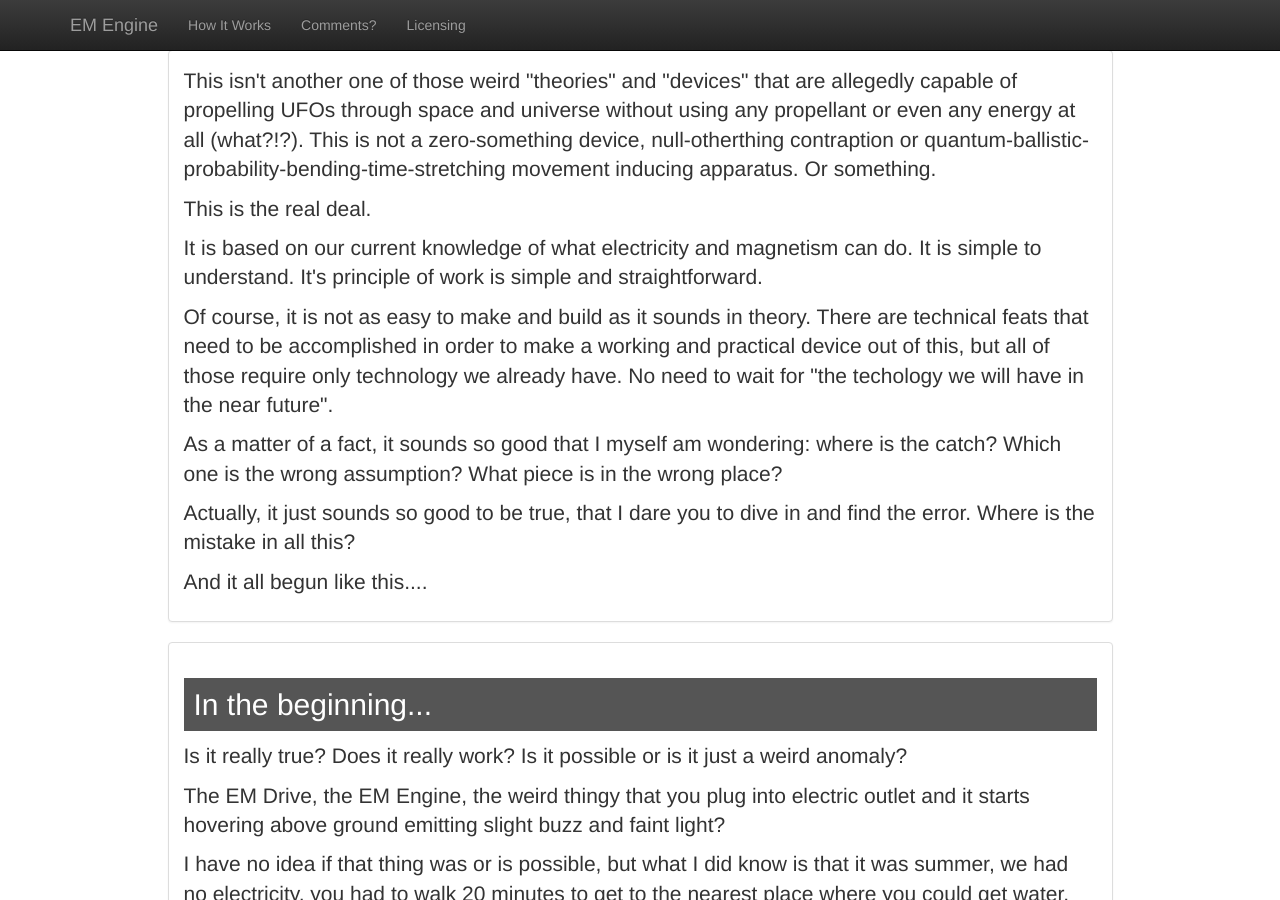
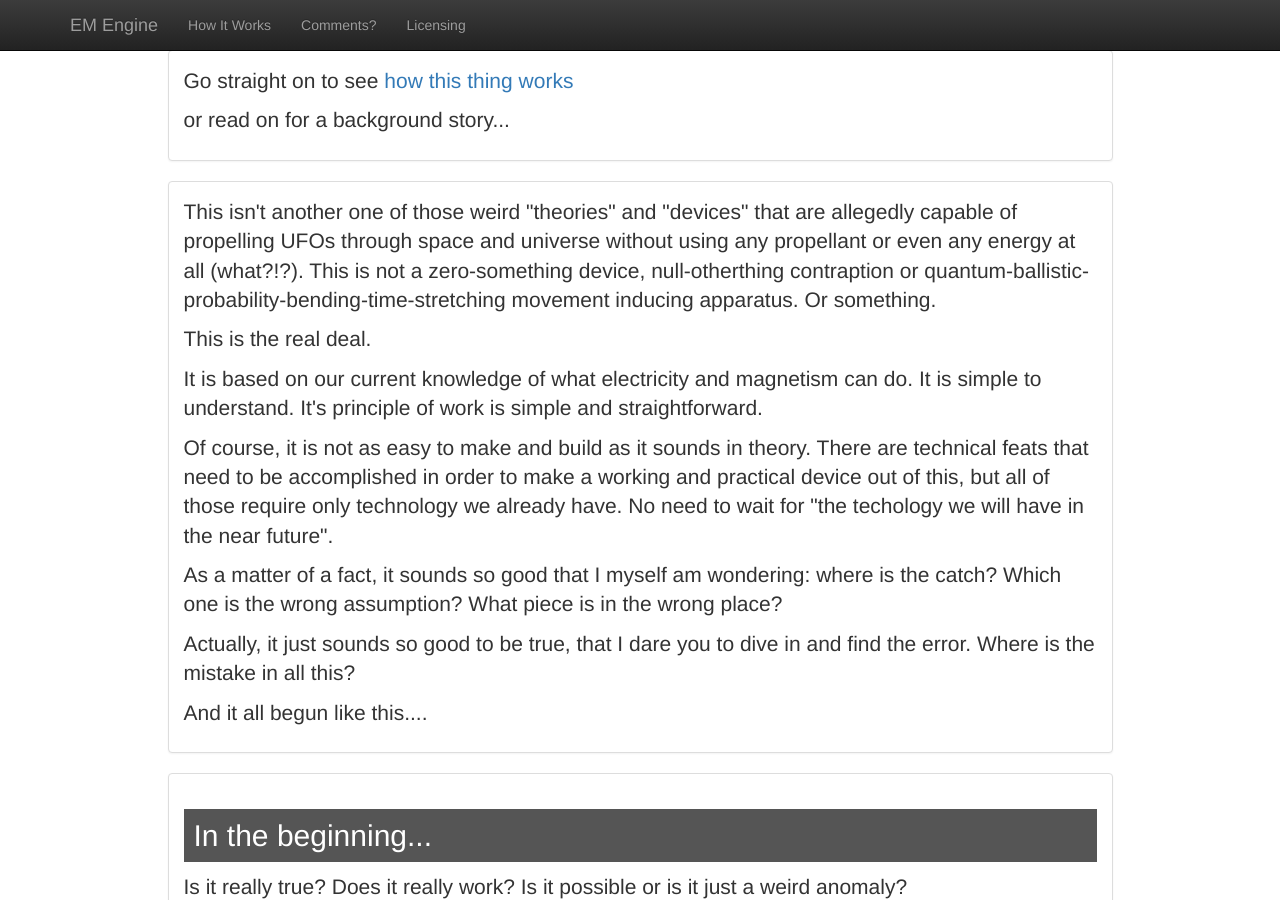
Before and after one commit to emengine/emengine.github.io, a Jekyll site: the page built from index.html, in a window 1280 px wide and 900 px high. Built offline with Jekyll 4.4.1, drawn with Linux system fonts in a browser that asks for light colours; nearby versions of some CDN libraries.

Commit message:
link to how it works

```diff
--- a/index.html
+++ b/index.html
@@ -6,6 +6,25 @@ image: "http://emengine.space/images/intro.jpg"
 ---
 
 <div class="container lead">
+
+    <div class="row">
+
+    <div class="col-xs-1">&nbsp;</div>
+    <div class="col-xs-10">
+    <div class="panel panel-default">
+        <div class="panel-body">
+            <p>
+                Go straight on to see <a href="/how-it-works.html">how this thing works</a>
+            </p>
+            <p>
+                or read on for a background story...
+            </p>
+        </div> <!-- panel-body -->
+    </div> <!-- panel -->
+    </div>
+    <div class="col-xs-1">&nbsp;</div>
+
+    </div> <!-- row -->
 
     <div class="row">
 
```
